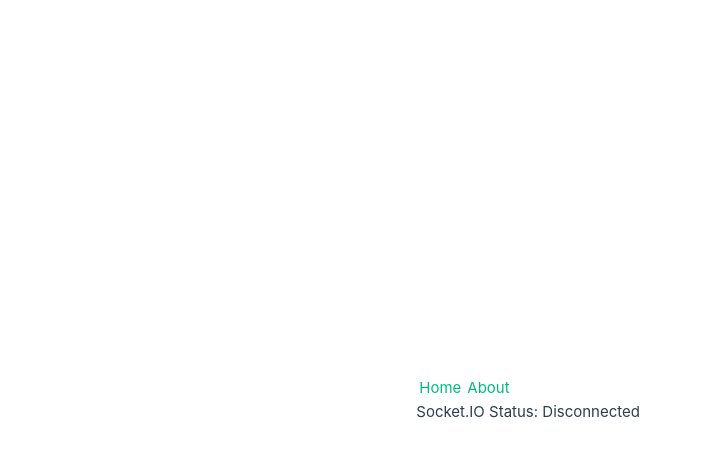
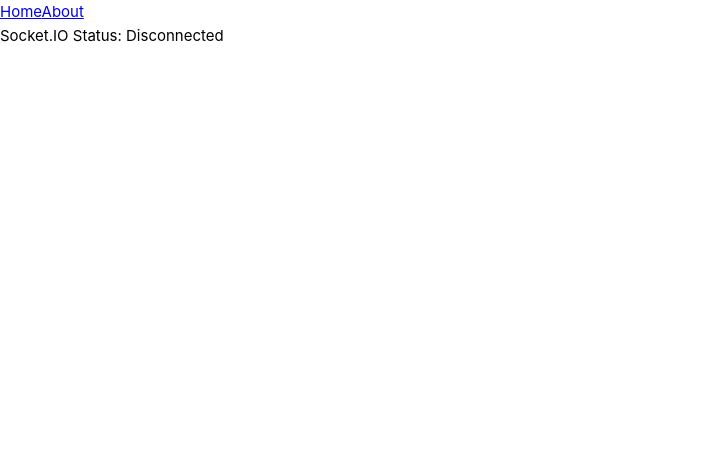
Before and after one commit to MarJC5/red-tetris, a Vue app in the folder client/: page / in a window 1280 px wide. Shown: the top 456 px of the page, without its empty margins (0-702 px from the left). Built offline with nearby package versions, Linux system fonts and the light colour scheme; no server answers.

Commit message:
feat: Add scss

```diff
--- a/client/package.json
+++ b/client/package.json
@@ -40,6 +40,7 @@
     "jsdom": "^25.0.1",
     "npm-run-all2": "^6.2.3",
     "prettier": "^3.3.3",
+    "sass": "^1.79.5",
     "start-server-and-test": "^2.0.8",
     "typescript": "~5.5.4",
     "vite": "^5.4.8",
--- a/client/src/App.vue
+++ b/client/src/App.vue
@@ -5,8 +5,6 @@ import { io, Socket } from 'socket.io-client'
 
 const socket = ref<Socket | null>(null)
 const connected = ref(false)
-const message = ref('')
-const serverMessage = ref('')
 
 onMounted(() => {
   // Initialize socket connection
--- a/client/src/assets/base.css
+++ /dev/null
@@ -1,86 +0,0 @@
-/* color palette from <https://github.com/vuejs/theme> */
-:root {
-  --vt-c-white: #ffffff;
-  --vt-c-white-soft: #f8f8f8;
-  --vt-c-white-mute: #f2f2f2;
-
-  --vt-c-black: #181818;
-  --vt-c-black-soft: #222222;
-  --vt-c-black-mute: #282828;
-
-  --vt-c-indigo: #2c3e50;
-
-  --vt-c-divider-light-1: rgba(60, 60, 60, 0.29);
-  --vt-c-divider-light-2: rgba(60, 60, 60, 0.12);
-  --vt-c-divider-dark-1: rgba(84, 84, 84, 0.65);
-  --vt-c-divider-dark-2: rgba(84, 84, 84, 0.48);
-
-  --vt-c-text-light-1: var(--vt-c-indigo);
-  --vt-c-text-light-2: rgba(60, 60, 60, 0.66);
-  --vt-c-text-dark-1: var(--vt-c-white);
-  --vt-c-text-dark-2: rgba(235, 235, 235, 0.64);
-}
-
-/* semantic color variables for this project */
-:root {
-  --color-background: var(--vt-c-white);
-  --color-background-soft: var(--vt-c-white-soft);
-  --color-background-mute: var(--vt-c-white-mute);
-
-  --color-border: var(--vt-c-divider-light-2);
-  --color-border-hover: var(--vt-c-divider-light-1);
-
-  --color-heading: var(--vt-c-text-light-1);
-  --color-text: var(--vt-c-text-light-1);
-
-  --section-gap: 160px;
-}
-
-@media (prefers-color-scheme: dark) {
-  :root {
-    --color-background: var(--vt-c-black);
-    --color-background-soft: var(--vt-c-black-soft);
-    --color-background-mute: var(--vt-c-black-mute);
-
-    --color-border: var(--vt-c-divider-dark-2);
-    --color-border-hover: var(--vt-c-divider-dark-1);
-
-    --color-heading: var(--vt-c-text-dark-1);
-    --color-text: var(--vt-c-text-dark-2);
-  }
-}
-
-*,
-*::before,
-*::after {
-  box-sizing: border-box;
-  margin: 0;
-  font-weight: normal;
-}
-
-body {
-  min-height: 100vh;
-  color: var(--color-text);
-  background: var(--color-background);
-  transition:
-    color 0.5s,
-    background-color 0.5s;
-  line-height: 1.6;
-  font-family:
-    Inter,
-    -apple-system,
-    BlinkMacSystemFont,
-    'Segoe UI',
-    Roboto,
-    Oxygen,
-    Ubuntu,
-    Cantarell,
-    'Fira Sans',
-    'Droid Sans',
-    'Helvetica Neue',
-    sans-serif;
-  font-size: 15px;
-  text-rendering: optimizeLegibility;
-  -webkit-font-smoothing: antialiased;
-  -moz-osx-font-smoothing: grayscale;
-}
--- a/client/src/assets/main.css
+++ /dev/null
@@ -1,35 +0,0 @@
-@import './base.css';
-
-#app {
-  max-width: 1280px;
-  margin: 0 auto;
-  padding: 2rem;
-  font-weight: normal;
-}
-
-a,
-.green {
-  text-decoration: none;
-  color: hsla(160, 100%, 37%, 1);
-  transition: 0.4s;
-  padding: 3px;
-}
-
-@media (hover: hover) {
-  a:hover {
-    background-color: hsla(160, 100%, 37%, 0.2);
-  }
-}
-
-@media (min-width: 1024px) {
-  body {
-    display: flex;
-    place-items: center;
-  }
-
-  #app {
-    display: grid;
-    grid-template-columns: 1fr 1fr;
-    padding: 0 2rem;
-  }
-}
--- /dev/null
+++ b/client/src/assets/scss/base.scss
@@ -0,0 +1,51 @@
+:root {
+
+}
+
+/* semantic color variables for this project */
+:root {
+    --color-text: #000;
+    --color-background: #FFF;
+}
+
+@media (prefers-color-scheme: dark) {
+    :root {
+        --color-text: #FFF;
+        --color-background: #000;
+    }
+}
+
+*,
+*::before,
+*::after {
+    box-sizing: border-box;
+    margin: 0;
+    font-weight: normal;
+}
+
+body {
+    min-height: 100vh;
+    color: var(--color-text);
+    background: var(--color-background);
+    transition:
+        color 0.5s,
+        background-color 0.5s;
+    line-height: 1.6;
+    font-family:
+        Inter,
+        -apple-system,
+        BlinkMacSystemFont,
+        'Segoe UI',
+        Roboto,
+        Oxygen,
+        Ubuntu,
+        Cantarell,
+        'Fira Sans',
+        'Droid Sans',
+        'Helvetica Neue',
+        sans-serif;
+    font-size: 15px;
+    text-rendering: optimizeLegibility;
+    -webkit-font-smoothing: antialiased;
+    -moz-osx-font-smoothing: grayscale;
+}
--- /dev/null
+++ b/client/src/assets/scss/main.scss
@@ -0,0 +1 @@
+@import url('base.scss');
--- a/client/src/main.ts
+++ b/client/src/main.ts
@@ -1,4 +1,4 @@
-import './assets/main.css'
+import './assets/scss/main.scss'
 
 import { createApp } from 'vue'
 import { createPinia } from 'pinia'
--- a/client/vite.config.ts
+++ b/client/vite.config.ts
@@ -14,7 +14,8 @@ export default defineConfig({
   ],
   resolve: {
     alias: {
-      '@': fileURLToPath(new URL('./src', import.meta.url))
+      '@': fileURLToPath(new URL('./src', import.meta.url)),
+      '@scss': fileURLToPath(new URL('./src/assets/scss', import.meta.url))
     }
   },
   server: {
```
Also changed, not shown: 1 other file (tests, documents, lock files or other folders).
